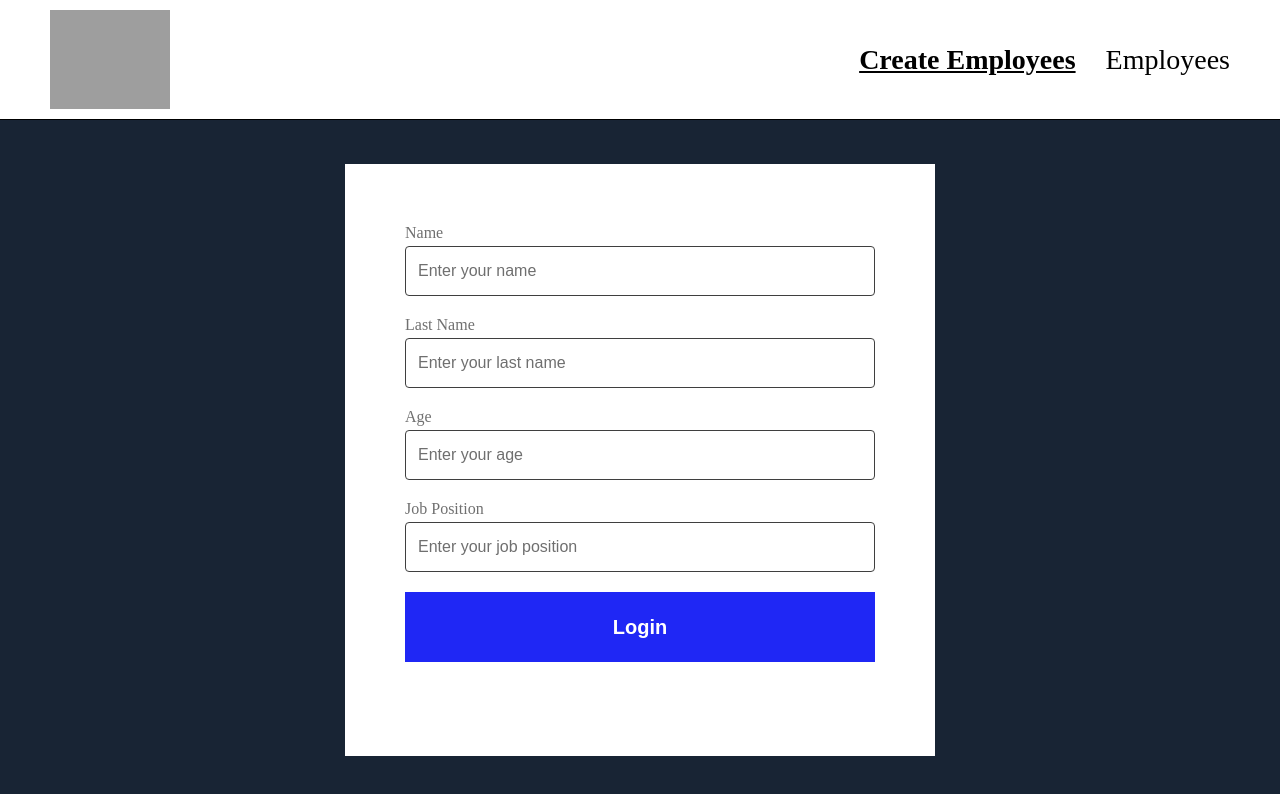
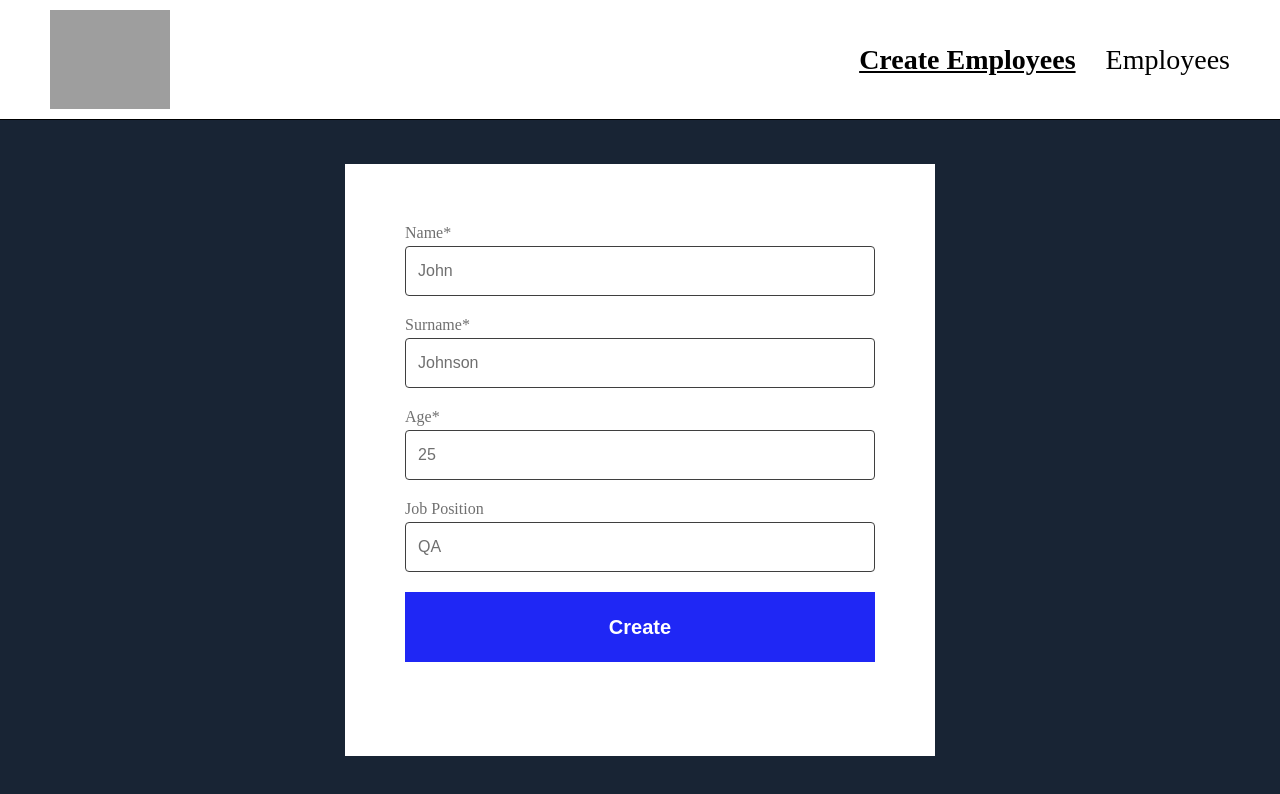
Before and after one commit to AllaBeloshapka/React_ts, a React (Vite) app: page /create in a window 1280 px wide. Shown: the top 794 px of the page. Built offline with nearby package versions, Linux system fonts and the light colour scheme; grey boxes are pictures that could not be loaded.

Commit message:
update + comments

```diff
--- a/src/pages/Project_15/Create_Employee/Create_Employee.tsx
+++ b/src/pages/Project_15/Create_Employee/Create_Employee.tsx
@@ -20,14 +20,15 @@ const validationSchema = Yup.object().shape({
 function Create_Employee() {
   //Получаем контекст приложения
 const context = useContext(AppLayoutContext);
-
+//Если контекст отсутствует, возвращаем null
 if (!context) {
   return null;
 }
-
+//Извлекаем функцию установки данных сотрудника из контекста
 const { setEmployee } = context;
 
-  //Инициализируем formik для управления формой
+  //Инициализируем formik для управления формой, изначальными значениями,
+  // валидацией и обработчиком отправки
   const formik = useFormik({
     initialValues: {
       [DATA.NAME]: "",
@@ -42,26 +43,28 @@ const { setEmployee } = context;
 
     // Обработчик отправки формы
    onSubmit: (values, helpers) => {
+    // Устанавливаем данные сотрудника в контекст приложения
   setEmployee({
     name: values[DATA.NAME],
     lastName: values[DATA.LAST_NAME],
     age: values[DATA.AGE],
     jobPosition: values[DATA.JOB_POSITION],
   });
-
+// Сбрасываем форму после отправки
   helpers.resetForm();
 },
 
   });
   return (
-    <FormaWrapper>
-      <form onSubmit={formik.handleSubmit}>
+    <FormaWrapper onSubmit={formik.handleSubmit}>
+
         <Container>
+
           <Input
             id="name-id"
             name={DATA.NAME}
-            placeholder="Enter your name"
-            label="Name"
+            placeholder="John"
+            label="Name*"
             value={formik.values[DATA.NAME]}
             onChange={formik.handleChange}
             error={formik.errors[DATA.NAME]}
@@ -69,8 +72,8 @@ const { setEmployee } = context;
           <Input
             id="last-name-id"
             name={DATA.LAST_NAME}
-            placeholder="Enter your last name"
-            label="Last Name"
+            placeholder="Johnson"
+            label="Surname*"
             value={formik.values[DATA.LAST_NAME]}
             onChange={formik.handleChange}
             error={formik.errors[DATA.LAST_NAME]}
@@ -78,8 +81,8 @@ const { setEmployee } = context;
           <Input
             id="age-id"
             name={DATA.AGE}
-            placeholder="Enter your age"
-            label="Age"
+            placeholder="25"
+            label="Age*"
             value={formik.values[DATA.AGE]}
             onChange={formik.handleChange}
             error={formik.errors[DATA.AGE]}
@@ -87,16 +90,16 @@ const { setEmployee } = context;
           <Input
             id="job-id"
             name={DATA.JOB_POSITION}
-            placeholder="Enter your job position"
+            placeholder="QA"
             label="Job Position"
             value={formik.values[DATA.JOB_POSITION]}
             onChange={formik.handleChange}
             error={formik.errors[DATA.JOB_POSITION]}
           />
 
-          <Button name="Login" type="submit" />
+          <Button name="Create" type="submit" />
         </Container>
-      </form>
+
     </FormaWrapper>
   );
 }
--- a/src/pages/Project_15/Create_Employee/styles.ts
+++ b/src/pages/Project_15/Create_Employee/styles.ts
@@ -1,6 +1,6 @@
 import styled from "@emotion/styled";
 
-export const FormaWrapper = styled.div`
+export const FormaWrapper = styled.form`
 width: 590px;
 height: 592px;
 background: white;
--- a/src/pages/Project_15/Employees/Employees.tsx
+++ b/src/pages/Project_15/Employees/Employees.tsx
@@ -1,27 +1,30 @@
 import { useContext } from "react";
 import { AppLayoutContext } from "../Layout";
 import { Label, Value } from "./styles";
-import { PageWrapper } from "pages/EmployeeApp/LogIn/styles";
+import { PageWrapper } from "./styles";
 
 
 
 function Employees() {
+  //Получаем контекст приложения
   const context = useContext(AppLayoutContext);
+  //Если контекст отсутствует, возвращаем null
   if (!context) {
     return null;
   }
+  //Извлекаем данные сотрудника из контекста
   const { employee } = context;
 
   return (
-
+  // Отображаем данные сотрудника
        < PageWrapper>
-        <Label>name</Label>
+        <Label>Name</Label>
         <Value>{employee?.name}</Value>
-        <Label>surname</Label>
+        <Label>Surname</Label>
         <Value>{employee?.lastName}</Value>
-        <Label>age</Label>
+        <Label>Age</Label>
         <Value>{employee?.age}</Value>
-        <Label>position</Label>
+        <Label>Job Position</Label>
         <Value>{employee?.jobPosition}</Value>
         </ PageWrapper>
 
--- a/src/pages/Project_15/Employees/styles.ts
+++ b/src/pages/Project_15/Employees/styles.ts
@@ -9,15 +9,16 @@ border-radius: 4px;
 padding: 60px;
 display: flex;
 flex-direction: column;
-gap: 30px;
+gap: 20px;
 border: 1px solid #000000;
 `;
 export const Label = styled.p`
 font-size: 14px;
 color: #8F8F8F;
 `;
+
 export const Value = styled.p`
-font-size: 16px;
+font-size: 25px;
 color:black;
-font-weight: bold;
+font-weight: 1000;
 `;
```
Also changed, not shown: src/pages/Project_15/Layout.tsx (+8 -5 lines).
